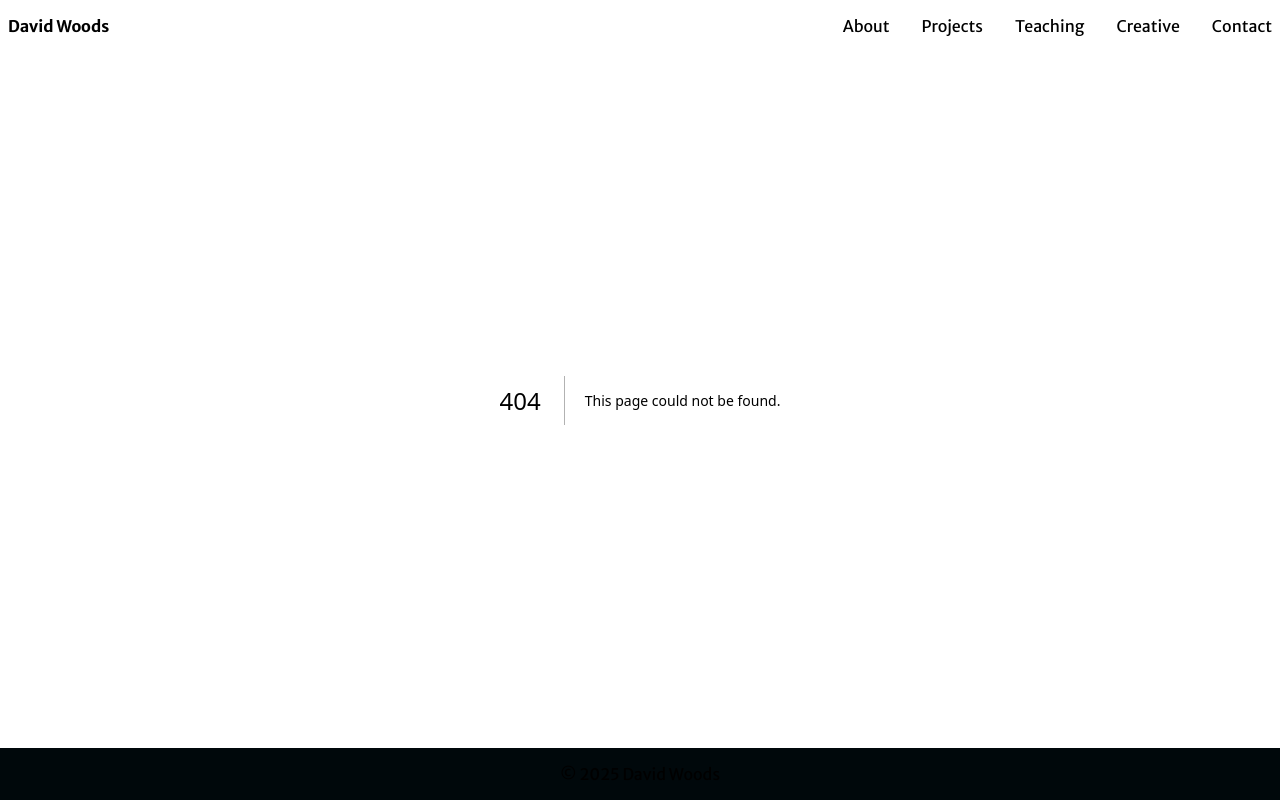
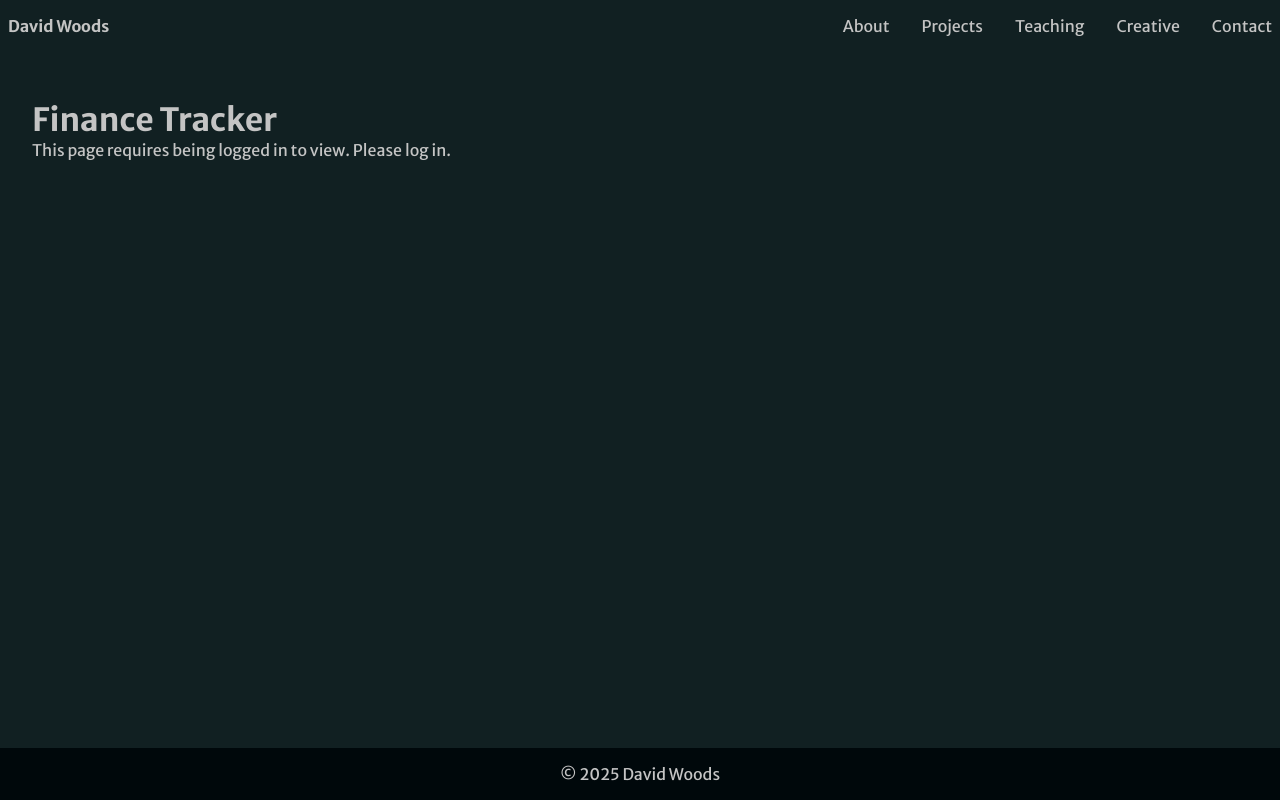
Before and after one commit to dave-woods/dwoods.xyz, a Next.js app: page /projects/finance in a window 1280 px wide. Before the commit this address had no page. Built offline with nearby package versions, Linux system fonts and the light colour scheme.

Commit message:
Create page for finance tracking project

```diff
--- /dev/null
+++ b/src/app/projects/finance/page.tsx
@@ -0,0 +1,8 @@
+export default function FinancePage() {
+  return (
+    <main>
+      <h1>Finance Tracker</h1>
+      <p>{'This page requires being logged in to view. Please log in.'}</p>
+    </main>
+  )
+}
```
